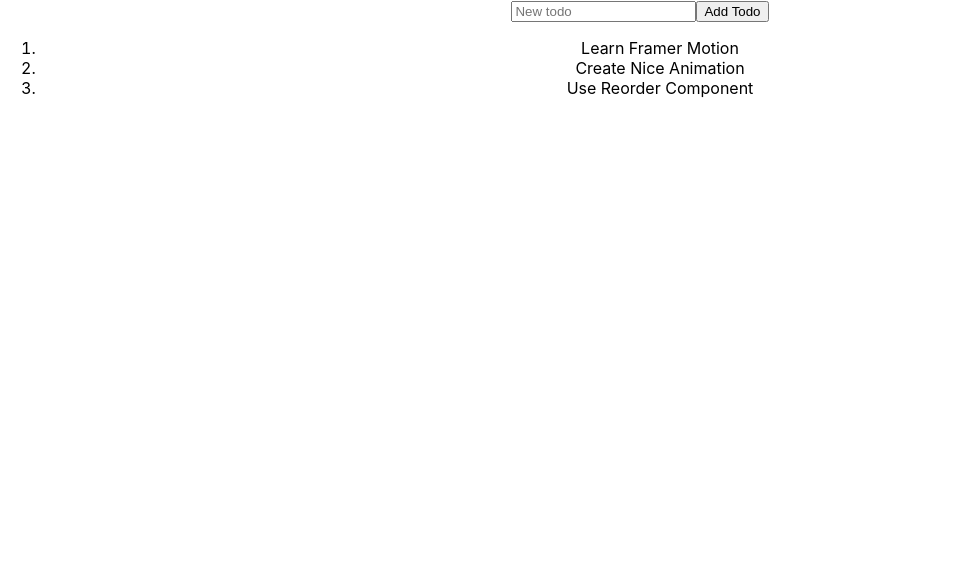
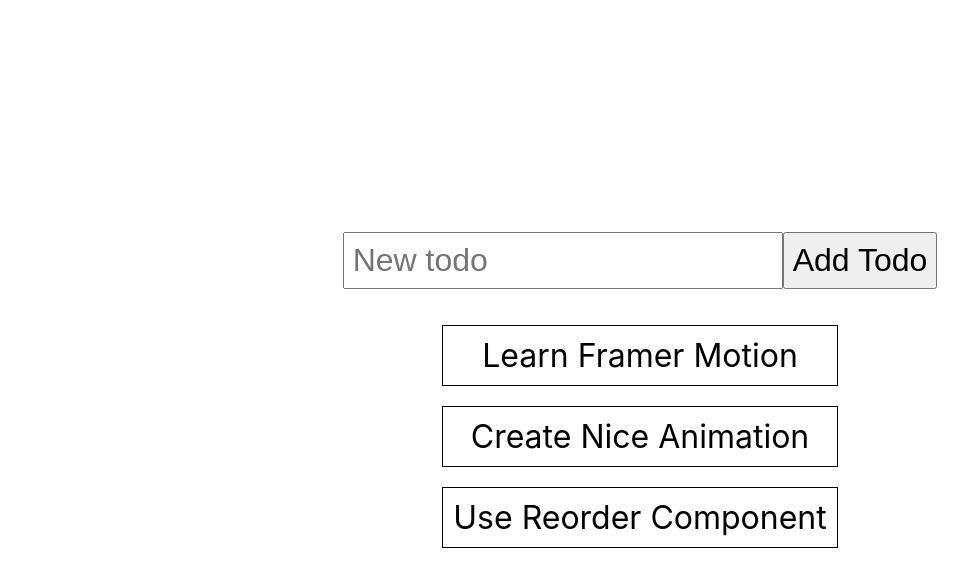
Before and after one commit to maxcore25/react-framer-dnd, a React (Create React App) app: page / in a window 1280 px wide. Shown: the top 586 px of the page, without its empty margins (0-978 px from the left). Built offline with nearby package versions, Linux system fonts and the light colour scheme.

Commit message:
Components Stylized

```diff
--- a/src/App.css
+++ b/src/App.css
@@ -1,38 +1,25 @@
 .App {
   text-align: center;
+  display: flex;
+  flex-direction: column;
+  justify-content: center;
+  align-items: center;
+  height: 100vh;
+  font-size: 2rem;
 }
 
-.App-logo {
-  height: 40vmin;
-  pointer-events: none;
+li {
+  border: 1px solid #000;
+  list-style: none;
+  padding: 10px;
+  margin: 20px 0;
 }
 
-@media (prefers-reduced-motion: no-preference) {
-  .App-logo {
-    animation: App-logo-spin infinite 20s linear;
-  }
+form {
+  margin-bottom: 1rem;
 }
 
-.App-header {
-  background-color: #282c34;
-  min-height: 100vh;
-  display: flex;
-  flex-direction: column;
-  align-items: center;
-  justify-content: center;
-  font-size: calc(10px + 2vmin);
-  color: white;
+input {
+  font-size: 1em;
+  padding: 0.5rem;
 }
-
-.App-link {
-  color: #61dafb;
-}
-
-@keyframes App-logo-spin {
-  from {
-    transform: rotate(0deg);
-  }
-  to {
-    transform: rotate(360deg);
-  }
-}
--- a/src/components/CreateTodo.js
+++ b/src/components/CreateTodo.js
@@ -21,7 +21,7 @@
   };
 
   return (
-    <form onSubmit={handleSubmit} autoComplete={false}>
+    <form onSubmit={handleSubmit} autoComplete='false'>
       <input type='text' placeholder='New todo' name='todo' />
       <input type='submit' value='Add Todo' />
     </form>
--- a/src/components/Todos.js
+++ b/src/components/Todos.js
@@ -4,7 +4,7 @@
   return (
     <ol>
       {todos.map(todo => (
-        <TodoItem key={todo.key} todo={todo} />
+        <TodoItem key={todo.id} todo={todo} />
       ))}
     </ol>
   );
--- a/src/index.css
+++ b/src/index.css
@@ -11,3 +11,8 @@
   font-family: source-code-pro, Menlo, Monaco, Consolas, 'Courier New',
     monospace;
 }
+
+* {
+  margin: 0;
+  padding: 0;
+}
```
